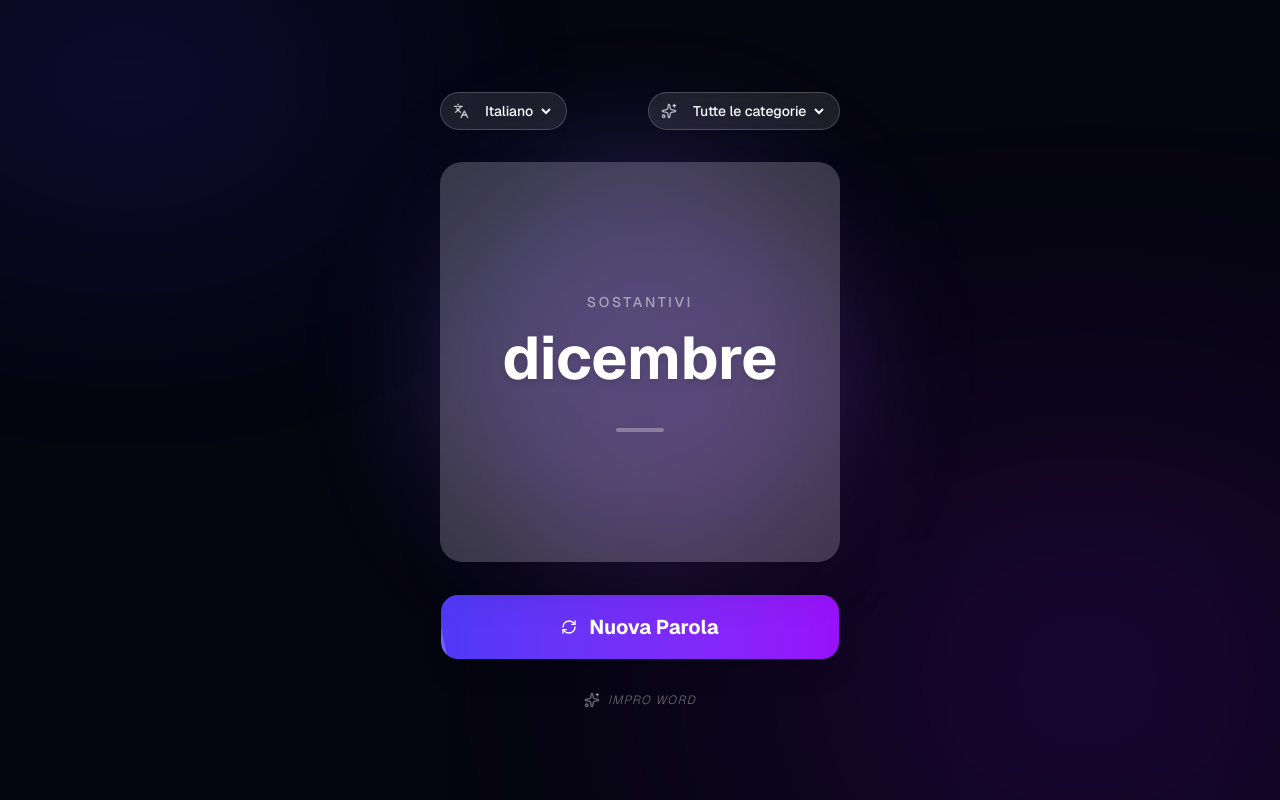
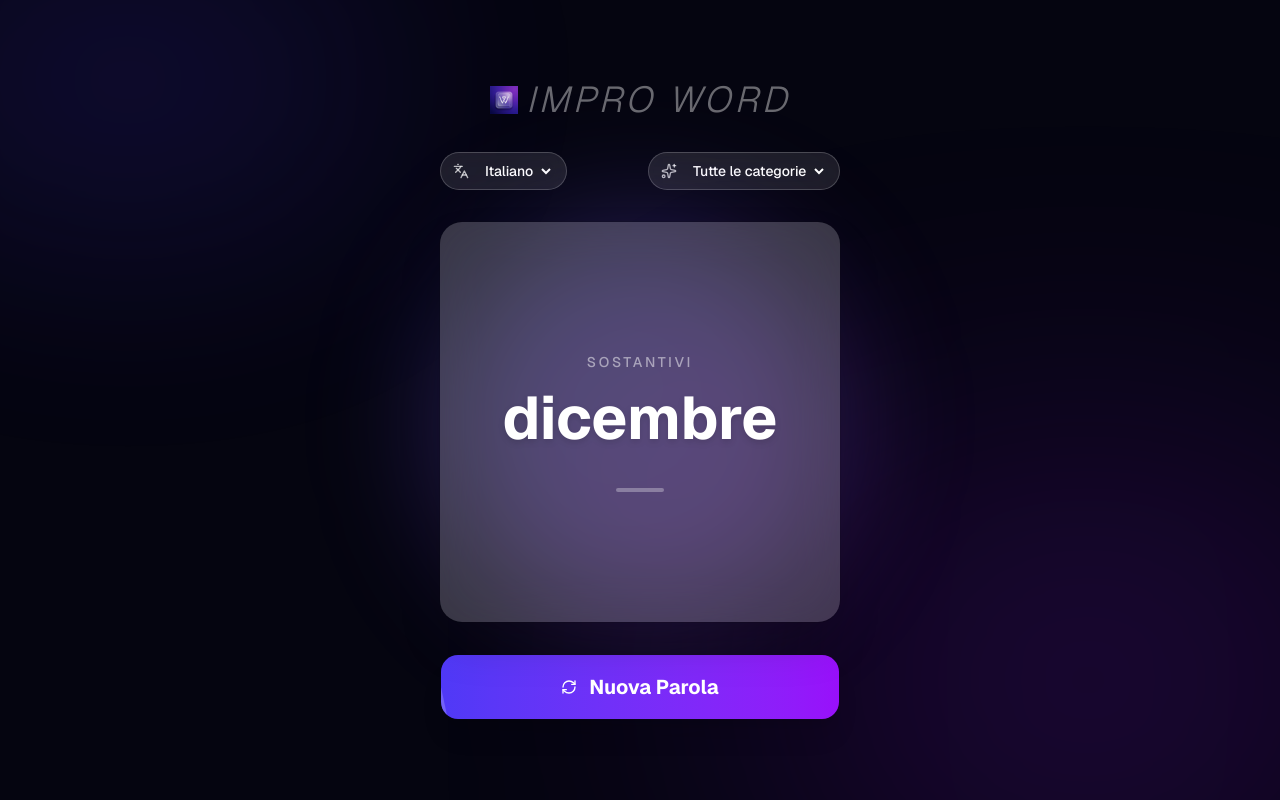
Before and after one commit to danielzotti/impro-word, a Next.js app: page / in a window 1280 px wide. Built offline with nearby package versions, Linux system fonts and the light colour scheme.

Commit message:
Fix icons and title

```diff
--- a/src/app/page.tsx
+++ b/src/app/page.tsx
@@ -2,14 +2,14 @@ import WordGenerator from "@/components/WordGenerator";
 
 export default function Home() {
   return (
-    <main className="min-h-screen bg-[#050510] relative overflow-hidden selection:bg-indigo-500/30">
+    <main className="min-h-dvh bg-[#050510] relative overflow-hidden selection:bg-indigo-500/30">
       {/* Background elements */}
       <div className="absolute top-0 left-0 w-full h-full overflow-hidden pointer-events-none">
         <div className="absolute top-[-10%] left-[-10%] w-[40%] h-[40%] bg-indigo-600/20 blur-[120px] rounded-full animate-pulse" />
         <div className="absolute bottom-[-10%] right-[-10%] w-[50%] h-[50%] bg-purple-600/20 blur-[150px] rounded-full" />
       </div>
 
-      <div className="relative z-10 flex flex-col items-center justify-center min-h-screen">
+      <div className="relative z-10 flex flex-col items-center justify-center min-h-dvh">
         <WordGenerator />
       </div>
     </main>
--- a/src/components/WordGenerator.tsx
+++ b/src/components/WordGenerator.tsx
@@ -7,6 +7,7 @@ import { Button } from "@/components/ui/button";
 import { Languages, RefreshCw, Sparkles } from "lucide-react";
 import itWords from "../../data/it.json";
 import enWords from "../../data/en.json";
+import Image from "next/image";
 
 type Word = {
   word: string;
@@ -114,6 +115,13 @@ export default function WordGenerator() {
 
   return (
     <div className="flex flex-col items-center justify-center min-h-[80vh] w-full max-w-md mx-auto p-6 space-y-8">
+      {/* Decor */}
+      <h1 className="flex gap-2 text-white/40 items-center">
+        {/* Add icon */}
+        <Image src="/icon.png" alt="Icon" width={28} height={28} />
+        <span className="text-4xl font-light tracking-widest uppercase italic">Impro Word</span>
+      </h1>
+
       {/* Header / Settings */}
       <div className="w-full flex justify-between items-center gap-4">
         <div className="flex items-center gap-2 bg-white/10 backdrop-blur-md border border-white/20 p-1 rounded-full px-3">
@@ -164,7 +172,7 @@ export default function WordGenerator() {
             className="w-full z-10"
           >
             <Card className="w-full h-full aspect-square flex flex-col items-center justify-center text-center bg-white/20 backdrop-blur-xl border-white/30 shadow-2xl rounded-3xl overflow-hidden group">
-              <CardContent className="p-12 flex flex-col items-center">
+              <CardContent className="py-12 px-1 flex flex-col items-center">
                 <motion.span
                   className="text-white/50 text-sm font-medium uppercase tracking-[0.2em] mb-4"
                   initial={{ opacity: 0 }}
@@ -174,7 +182,7 @@ export default function WordGenerator() {
                   {currentWord ? CATEGORY_LABELS[currentWord.category]?.[lang] || currentWord.category : ""}
 
                 </motion.span>
-                <h2 className="text-5xl md:text-6xl font-bold text-white mb-2 drop-shadow-md">
+                <h2 className="text-5xl md:text-6xl font-bold text-white mb-2 drop-shadow-md break-all">
                   {currentWord?.word}
                 </h2>
                 <div className="w-12 h-1 bg-white/30 rounded-full mt-8 group-hover:w-24 transition-all duration-500" />
@@ -197,11 +205,6 @@ export default function WordGenerator() {
         </span>
       </Button>
 
-      {/* Decor */}
-      <div className="flex gap-2 text-white/40 items-center">
-        <Sparkles className="w-4 h-4" />
-        <span className="text-xs font-light tracking-widest uppercase italic">Impro Word</span>
-      </div>
     </div>
   );
 }
```
Also changed, not shown: public/sw.js, src/app/icon.png.
